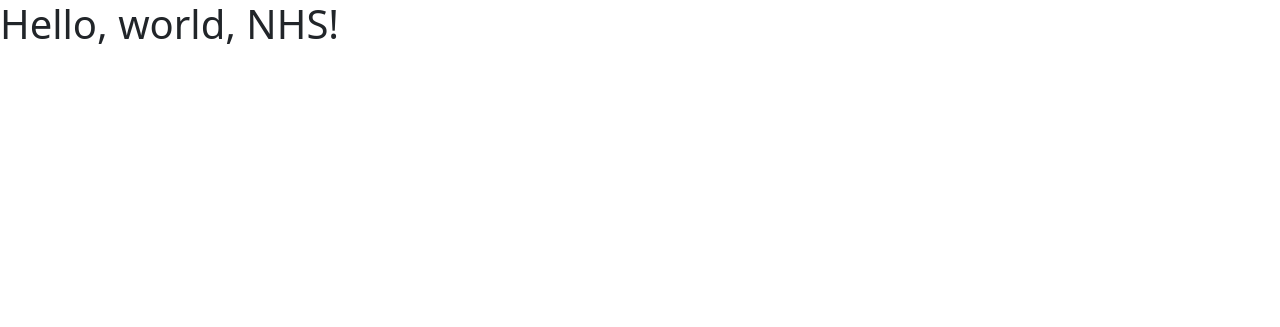
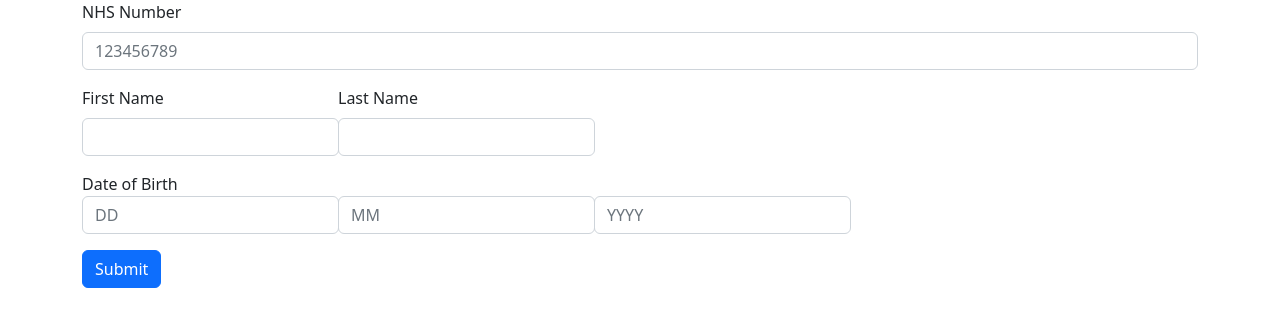
Before and after one commit to anettleship/adrian-al-techtest-app, a Flask app: page / in a window 1280 px wide. Shown: the top 327 px of the page. Run offline with Flask 2, Linux system fonts and the light colour scheme.

Commit message:
initial form displays

```diff
--- a/application/config.py
+++ b/application/config.py
@@ -8,7 +8,6 @@
     """
 
     def __init__(self):
-
         # Default settings
         self.FLASK_ENV = "production"
         self.DEBUG = False
--- a/run_app.py
+++ b/run_app.py
@@ -6,9 +6,10 @@
 
 app = create_app(config.testing())
 
+
 def main(app):
+    app.run()
 
-    app.run()
 
 if __name__ == "__main__":
     main(app)
--- a/t2lifestylechecker/t2app.py
+++ b/t2lifestylechecker/t2app.py
@@ -1,11 +1,16 @@
 from flask import Blueprint, current_app, render_template
-from . template_setup import jinja_env
+from .template_setup import jinja_env
 
 
 t2lifestylechecker = Blueprint("t2lifesteylchecker", __name__)
 
+
 @t2lifestylechecker.route("/")
 def index():
-
     template = jinja_env.get_template("base.html")
     return template.render(title="NHS")
+
+
+@t2lifestylechecker.route("/js")
+def static_js():
+    return current_app.send_static_file("datepicker.js")
--- a/t2lifestylechecker/template_setup.py
+++ b/t2lifestylechecker/template_setup.py
@@ -1,6 +1,5 @@
 from jinja2 import Environment, PackageLoader, select_autoescape
 
 jinja_env = Environment(
-    loader=PackageLoader("t2lifestylechecker"),
-    autoescape=select_autoescape()
+    loader=PackageLoader("t2lifestylechecker"), autoescape=select_autoescape()
 )
--- a/t2lifestylechecker/templates/base.html
+++ b/t2lifestylechecker/templates/base.html
@@ -7,7 +7,49 @@
     <link href="https://cdn.jsdelivr.net/npm/bootstrap@5.2.3/dist/css/bootstrap.min.css" rel="stylesheet" integrity="sha384-rbsA2VBKQhggwzxH7pPCaAqO46MgnOM80zW1RWuH61DGLwZJEdK2Kadq2F9CUG65" crossorigin="anonymous">
   </head>
   <body>
-    <h1>Hello, world, {{title}}!</h1>
+    <div class="container-sm">
+
+      <form method="post">
+
+        <div class="form-group">
+          <div class="mb-3">
+            <label for="nhsnumber" class="form-label">NHS Number</label>
+            <input type="number" class="form-control" id="nshnumber" placeholder="123456789">
+          </div>
+
+          <div class="input-group">
+            <div class="mb-3">
+              <label for="firstname" class="form-label">First Name</label>
+              <input class="form-control" id="firstname" ></textarea>
+            </div>
+            <div class="mb-3">
+              <label for="lastname" class="form-label">Last Name</label>
+              <input class="form-control" id="lastname" ></textarea>
+            </div>
+          </div>
+
+          <label class="control-label" for="dateofbirth">Date of Birth</label>
+          <div class="input-group">
+            <div class="mb-3">
+              <input class="form-control" id="dateofbirth" name="dateofbirth" placeholder="DD" type="text"/>
+            </div>
+            <div class="mb-3">
+              <input class="form-control" id="dateofbirth" name="dateofbirth" placeholder="MM" type="text"/>
+            </div>
+            <div class="mb-3">
+              <input class="form-control" id="dateofbirth" name="dateofbirth" placeholder="YYYY" type="text"/>
+            </div>
+          </div>
+
+          <div class="mb-3">
+            <button class="btn btn-primary " name="submit" type="submit">Submit</button>
+          </div>
+
+        </div>
+      </form>
+
     <script src="https://cdn.jsdelivr.net/npm/bootstrap@5.2.3/dist/js/bootstrap.bundle.min.js" integrity="sha384-kenU1KFdBIe4zVF0s0G1M5b4hcpxyD9F7jL+jjXkk+Q2h455rYXK/7HAuoJl+0I4" crossorigin="anonymous"></script>
+    <script src="https://code.jquery.com/jquery-3.6.3.min.js" integrity="sha256-pvPw+upLPUjgMXY0G+8O0xUf+/Im1MZjXxxgOcBQBXU=" crossorigin="anonymous"></script>
+
   </body>
 </html>
```
Also changed, not shown: application/tests/test_acceptance_application.py (+1 -1 lines), t2lifestylechecker/tests/test_acceptance_t2app.py (+1 -3 lines), application/app_factory.py (line endings or trailing spaces), 2 other files.
